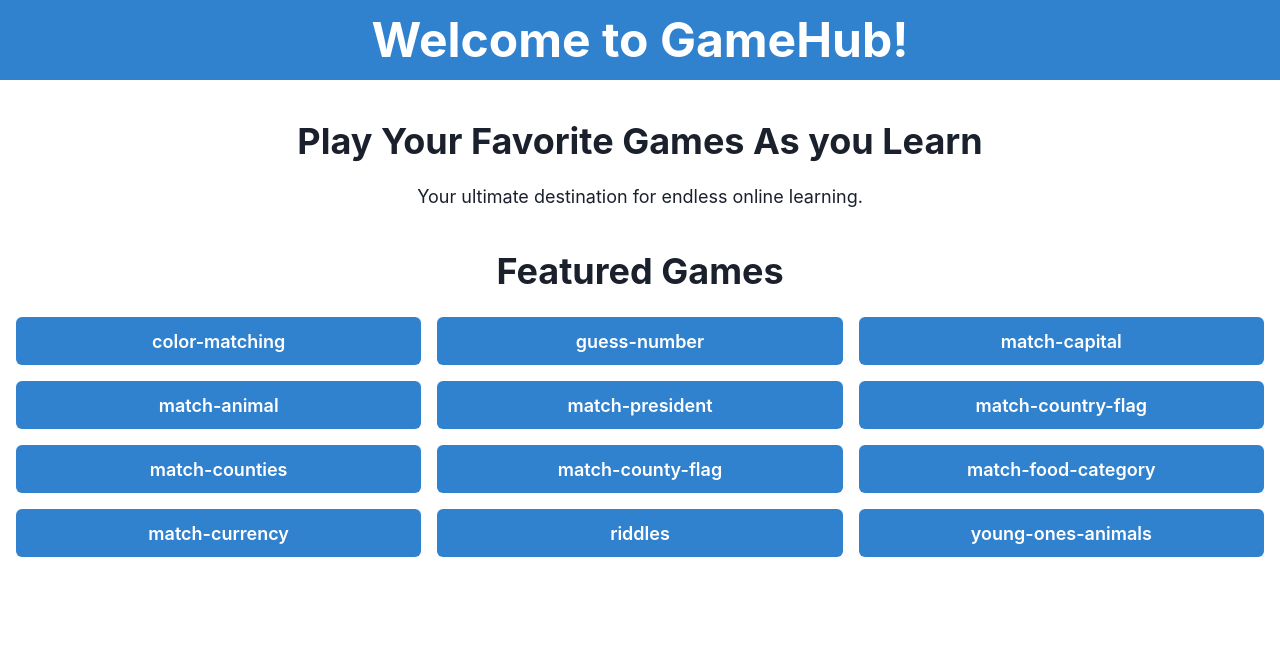
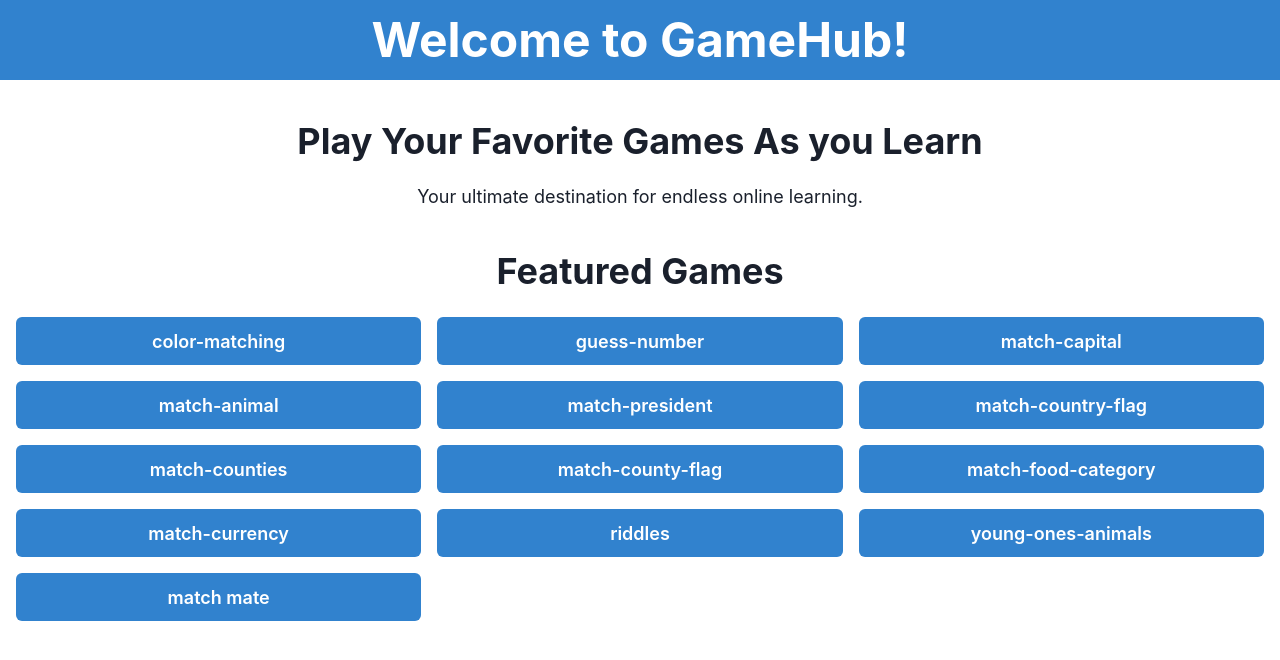
Before and after one commit to clinton-mwachia/react-games, a React (Vite) app: page / in a window 1280 px wide. Shown: the top 660 px of the page. Built offline with nearby package versions, Linux system fonts and the light colour scheme.

Commit message:
update gender game route

```diff
--- a/package.json
+++ b/package.json
@@ -1,7 +1,7 @@
 {
   "name": "react-games",
   "private": true,
-  "version": "1.4.0",
+  "version": "1.4.1",
   "type": "module",
   "scripts": {
     "dev": "vite",
--- a/src/App.jsx
+++ b/src/App.jsx
@@ -37,6 +37,9 @@ const Riddles = lazy(() => import("./views/riddles/Riddles"));
 const YoungOnesAnimals = lazy(() =>
   import("./views/young-ones-animals/YoungOnesAnimals")
 );
+const AnimalsGender = lazy(() =>
+  import("./views/animals-gender/AnimalsGender")
+);
 
 const Loading = () => {
   return (
@@ -74,6 +77,7 @@ const App = () => {
           <Route path="/match-currency" element={<MatchCurrency />} />
           <Route path="/riddles" element={<Riddles />} />
           <Route path="/young-ones-animals" element={<YoungOnesAnimals />} />
+          <Route path="/animals-match-mate" element={<AnimalsGender />} />
           <Route path={"*"} element={<NotFound />} />
         </Routes>
       </Suspense>
--- a/src/views/home/Home.jsx
+++ b/src/views/home/Home.jsx
@@ -20,6 +20,7 @@ const Home = () => {
     { to: "/match-currency", name: "match-currency" },
     { to: "/riddles", name: "riddles" },
     { to: "/young-ones-animals", name: "young-ones-animals" },
+    { to: "/animals-match-mate", name: "match mate" },
   ];
   return (
     <Box textAlign="center" fontSize="xl">
```
